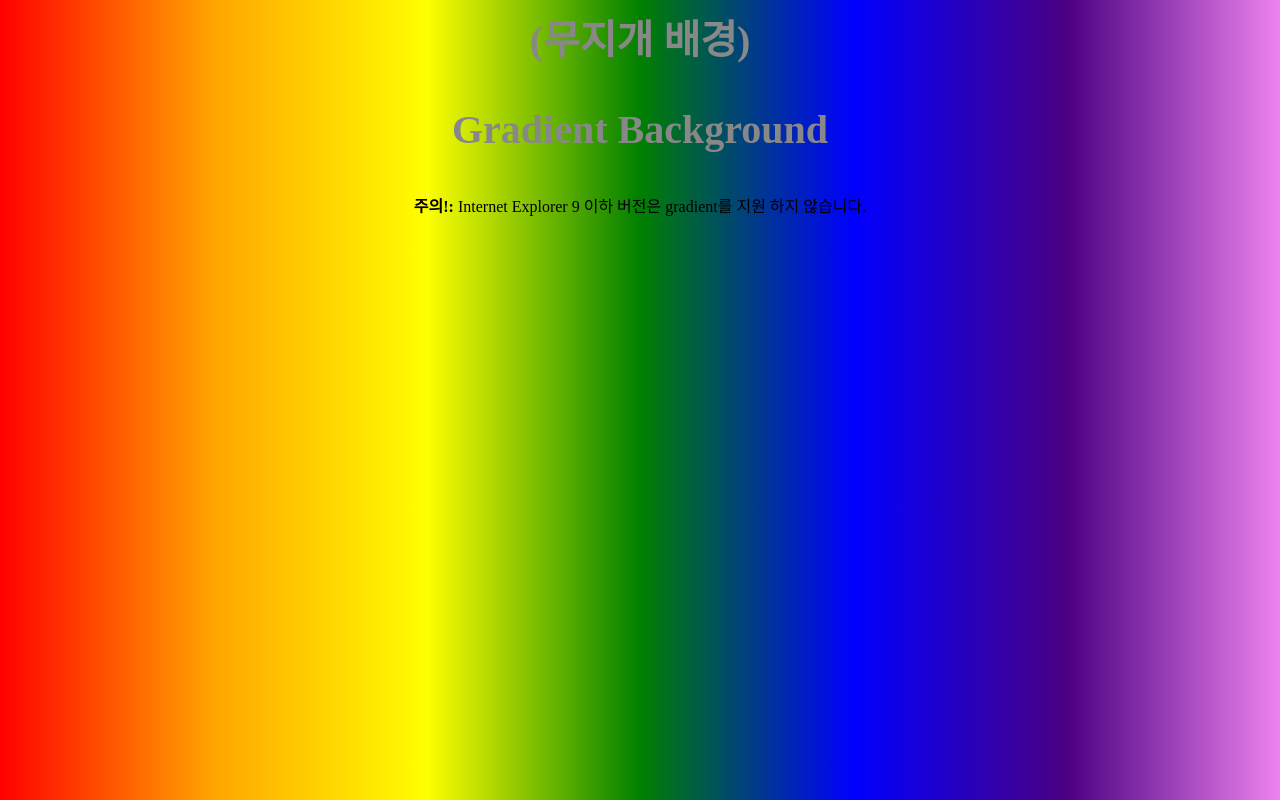
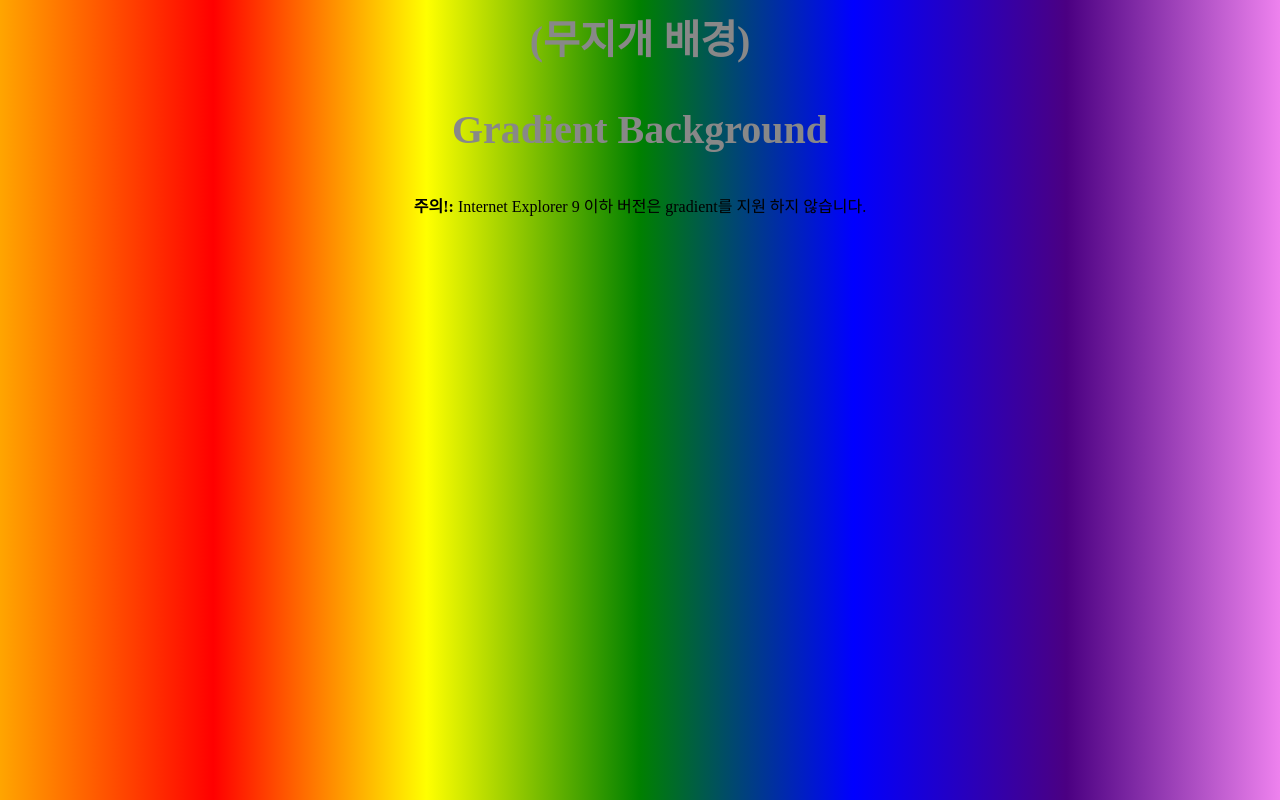
Before and after one commit to Jangensu/jang.htmq, a plain HTML site: page index.html in a window 1280 px wide. Drawn offline with Linux system fonts and the light colour scheme.

Commit message:
Update index.html

```diff
--- a/index.html
+++ b/index.html
@@ -4,7 +4,7 @@
 body{
     height: 55px;
     background: red; /* 브라우저가 지원하지 않으면 */
-    background: linear-gradient(to right, red, orange, yellow, green, blue, indigo, violet);
+    background: linear-gradient(to right, orange, red, yellow, green, blue, indigo, violet);
 }
 #grad{
 	text-align:center;
```
